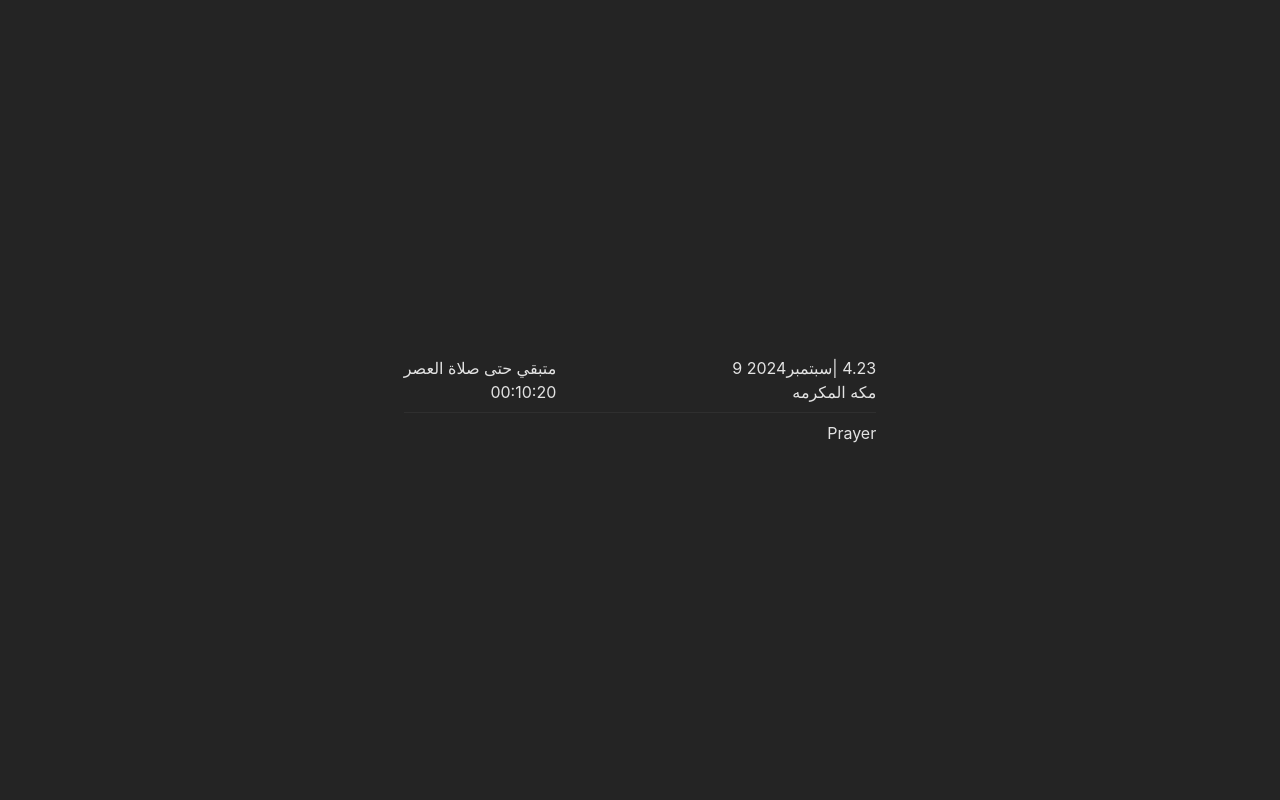
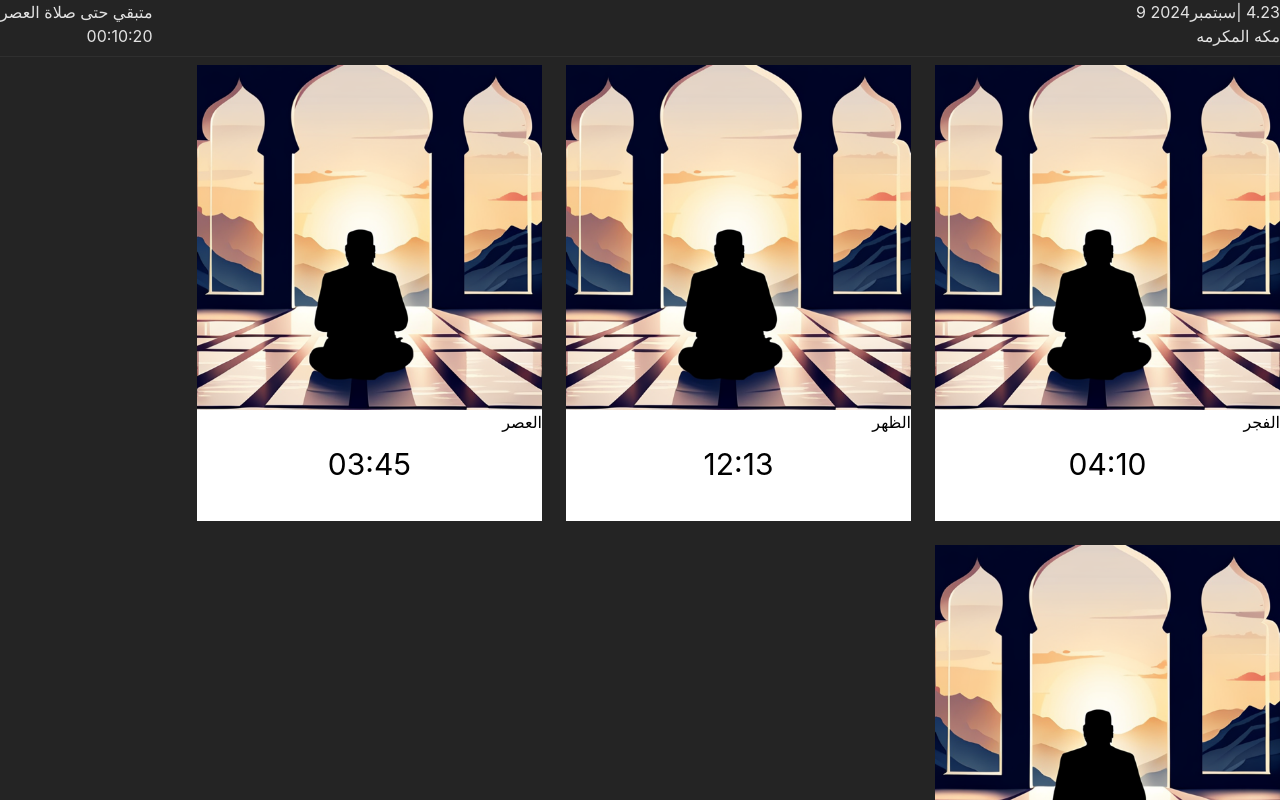
Before and after one commit to mohammadjalizi/prayers-timings-react, a React (Vite) app: page / in a window 1280 px wide. Shown: the top 800 px of the page. Built offline with nearby package versions, Linux system fonts and the light colour scheme.

Commit message:
add prayer

```diff
--- a/src/componenet/Maincontext.jsx
+++ b/src/componenet/Maincontext.jsx
@@ -23,7 +23,16 @@ const Maincontext = () => {
         <hr className=' border-white  opacity-5 my-2 ' />
 
 
-<Prayer/>
+<div className='flex  gap-6 flex-wrap '>
+
+<Prayer name="الفجر" time="04:10" />
+
+<Prayer name="الظهر" time="12:13"/>
+
+<Prayer name="العصر" time="03:45"/>
+
+<Prayer name="المغرب" time="07:44"/>
+</div>
 
 </div>
   )
--- a/src/componenet/Prayer.jsx
+++ b/src/componenet/Prayer.jsx
@@ -1,8 +1,26 @@
 import React from 'react'
 
-const Prayer = () => {
+const Prayer = ({name,time}) => {
   return (
-    <div>Prayer</div>
+    <div className=' '>
+
+
+<div className='   w-[345px] h-[456px] text-black bg-white ' >
+<img src="src/assets/fajr-prayer (2).png" alt="" />
+
+<div className=''>
+    <h1>{name}</h1>
+
+    <p className=' text-center my-3 text-3xl '>{time}</p>
+
+</div>
+</div>
+
+
+
+
+
+    </div>
   )
 }
 
```
Also changed, not shown: src/assets/fajr-prayer (2).png (added).
